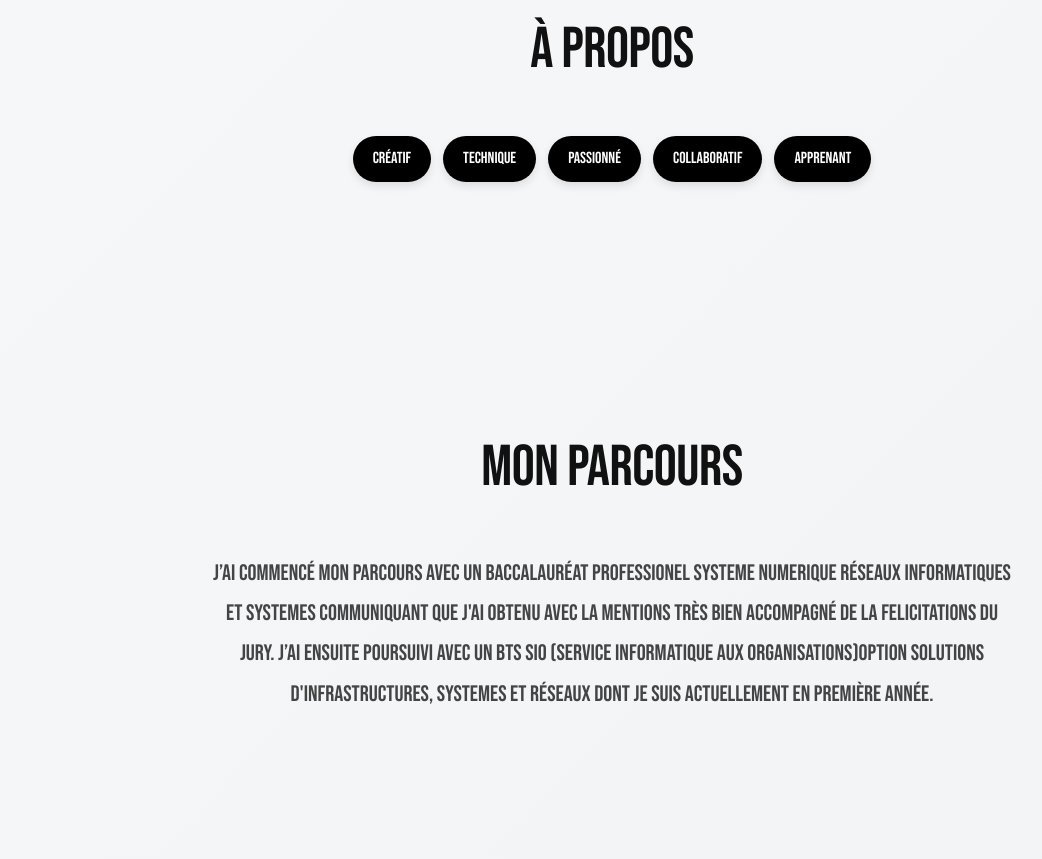
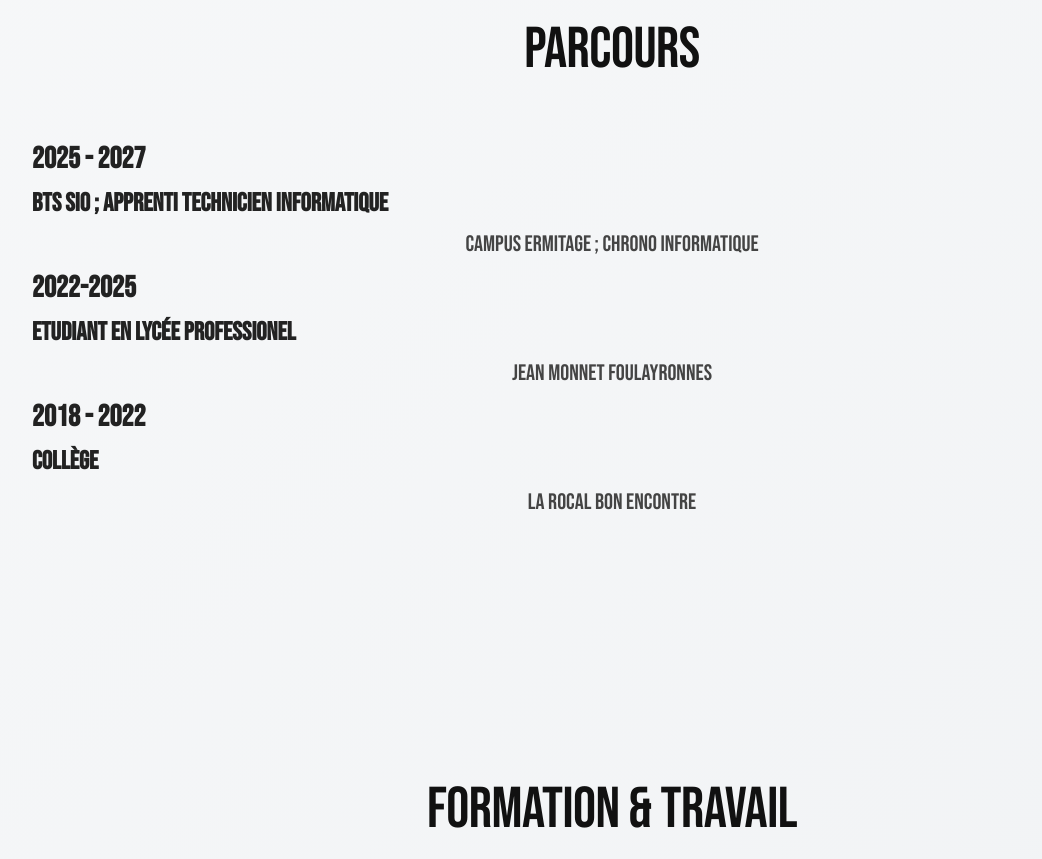
Before and after one commit to rdosanjos/portfolio, a plain HTML site: page index.html in a window 1280 px wide. Shown: the part 957-1816 px from the top of the page, without its empty margins (28-1070 px from the left). Drawn offline with Linux system fonts and the light colour scheme.

Commit message:
index.html

```diff
--- a/index.html
+++ b/index.html
@@ -21,9 +21,9 @@
         <nav id="main-nav">
             <ul>
                 <li><a href="#accueil">Accueil</a></li>
-                <li><a href="#a-propos">À propos</a></li>
                 <li><a href="#parcours">Parcours</a></li>
                 <li><a href="#formation-travail">Formation & Travail</a></li>
+                <li><a href="#E5">Documents</a></li>
                 <li><a href="#projets">Projets</a></li>
                 <li><a href="#competences">Compétences</a></li>
                 <li><a href="#veille">Veille</a></li>
@@ -39,28 +39,35 @@
             Je me spécialise dans les réseaux et les systèmes.</p>
     </section>
 
-    <!-- ——— Section À propos avec petits badges ——— -->
-    <section id="a-propos" class="container">
-        <h2>À PROPOS</h2>
-        <div class="petits-badges">
-            <span class="petit-badge">Créatif</span>
-            <span class="petit-badge">Technique</span>
-            <span class="petit-badge">Passionné</span>
-            <span class="petit-badge">Collaboratif</span>
-            <span class="petit-badge">Apprenant</span>
+    <!-- ——— Section Mon Parcours (remplacée par une frise chronologique) ——— -->
+    <section id="parcours" class="container">
+        <h2>PARCOURS</h2>
+        <div class="timeline">
+            <div class="timeline-item">
+                <div class="timeline-marker"></div>
+                <div class="timeline-content">
+                    <h3>2025 - 2027</h3>
+                    <h4>BTS SIO ; Apprenti Technicien Informatique </h4>
+                    <p>Campus Ermitage ; Chrono Informatique</p>
+                </div>
+            </div>
+            <div class="timeline-item">
+                <div class="timeline-marker"></div>
+                <div class="timeline-content">
+                    <h3>2022-2025</h3>
+                    <h4>Etudiant en lycée professionel</h4>
+                    <p>Jean Monnet Foulayronnes</p>
+                </div>
+            </div>
+            <div class="timeline-item">
+                <div class="timeline-marker"></div>
+                <div class="timeline-content">
+                    <h3>2018 - 2022</h3>
+                    <h4>Collège</h4>
+                    <p>La Rocal Bon Encontre</p>
+                </div>
+            </div>
         </div>
-    </section>
-
-    <!-- ——— Section Parcours ——— -->
-    <section id="parcours" class="container">
-        <h2>MON PARCOURS</h2>
-        <p>J’ai commencé mon parcours avec un Baccalauréat professionel Systeme numerique Réseaux
-            Informatiques et systemes communiquant que j'ai obtenu avec la Mentions Très Bien accompagné de la
-            Felicitations du Jury. J’ai
-            ensuite poursuivi avec un BTS SIO (Service Informatique aux organisations)option solutions
-            d'infrastructures, systemes et Réseaux dont je suis actuellement en
-            première année.
-
     </section>
 
     <!-- ——— Section Formation & Travail avec logos dans les cartes ——— -->
@@ -87,6 +94,15 @@
                 <p>Entreprise : Chrono Informatique</p>
                 <p>Période : 2025 - 2027</p>
             </div>
+        </div>
+    </section>
+
+    <!-- ——— Section E5 ——— -->
+    <section id="E5" class="container">
+        <h2>DOCUMENTS</h2>
+        <p>Retrouvez ici ma Fiche E5.</p>
+        <div class="E5-links">
+            <a href="fiche e5.pdf" target="_blank" class="E5-btn">Télécharger ma Fiche E5</a>
         </div>
     </section>
 
```
